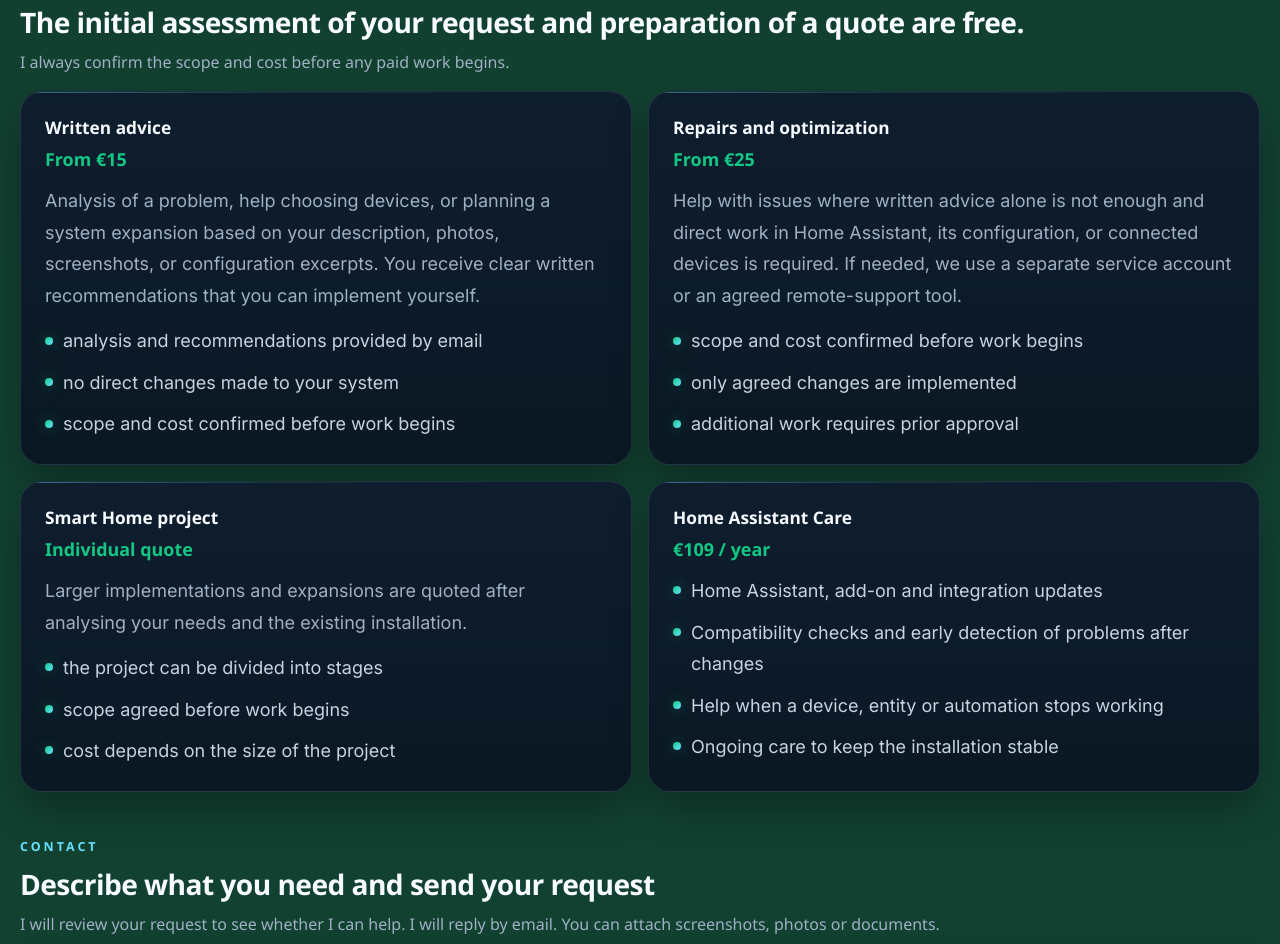
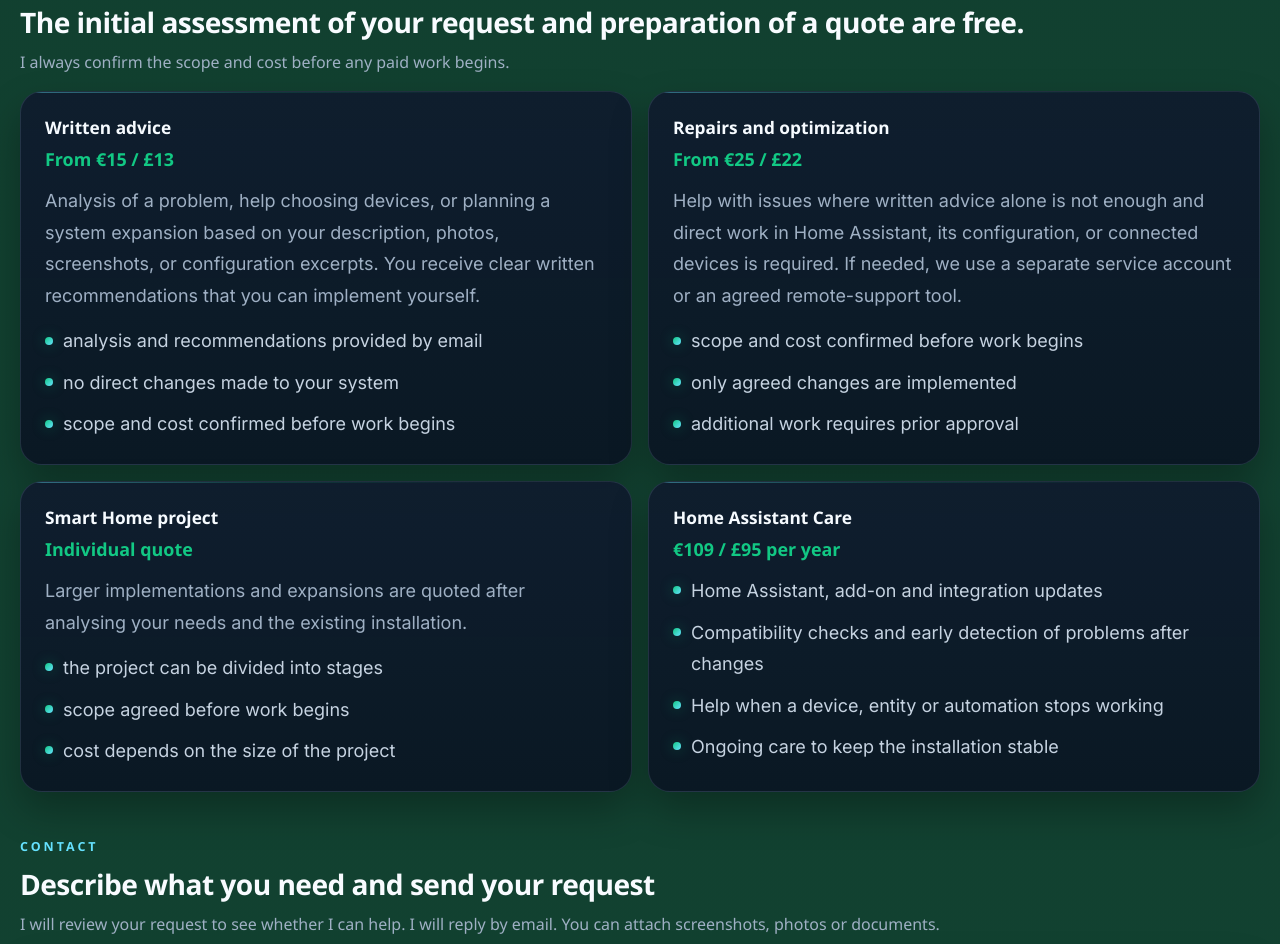
Before and after one commit to fc5tomasz/ha-uslugi, a plain HTML site: page en/index.html in a window 1280 px wide. Shown: the part 3245-4189 px from the top of the page. Drawn offline with Linux system fonts and the light colour scheme; no server answers.

Commit message:
Show GBP alongside EUR in English service prices

```diff
--- a/en/index.html
+++ b/en/index.html
@@ -280,7 +280,7 @@
       <div class="grid-2 services-grid">
         <div class="card service-card">
           <h3>Written advice</h3>
-          <div class="pricing-price">From €15</div>
+          <div class="pricing-price">From €15 / £13</div>
           <p>Analysis of a problem, help choosing devices, or planning a system expansion based on your description, photos, screenshots, or configuration excerpts. You receive clear written recommendations that you can implement yourself.</p>
           <ul>
             <li>analysis and recommendations provided by email</li>
@@ -291,7 +291,7 @@
 
         <div class="card service-card">
           <h3>Repairs and optimization</h3>
-          <div class="pricing-price">From €25</div>
+          <div class="pricing-price">From €25 / £22</div>
           <p>Help with issues where written advice alone is not enough and direct work in Home Assistant, its configuration, or connected devices is required. If needed, we use a separate service account or an agreed remote-support tool.</p>
           <ul>
             <li>scope and cost confirmed before work begins</li>
@@ -313,7 +313,7 @@
 
         <div class="card service-card">
           <h3>Home Assistant Care</h3>
-          <div class="pricing-price">€109 / year</div>
+          <div class="pricing-price">€109 / £95 per year</div>
           <ul>
             <li>Home Assistant, add-on and integration updates</li>
             <li>Compatibility checks and early detection of problems after changes</li>
```
Also changed, not shown: en/home-assistant-maintenance/index.html (+1 -1 lines).
